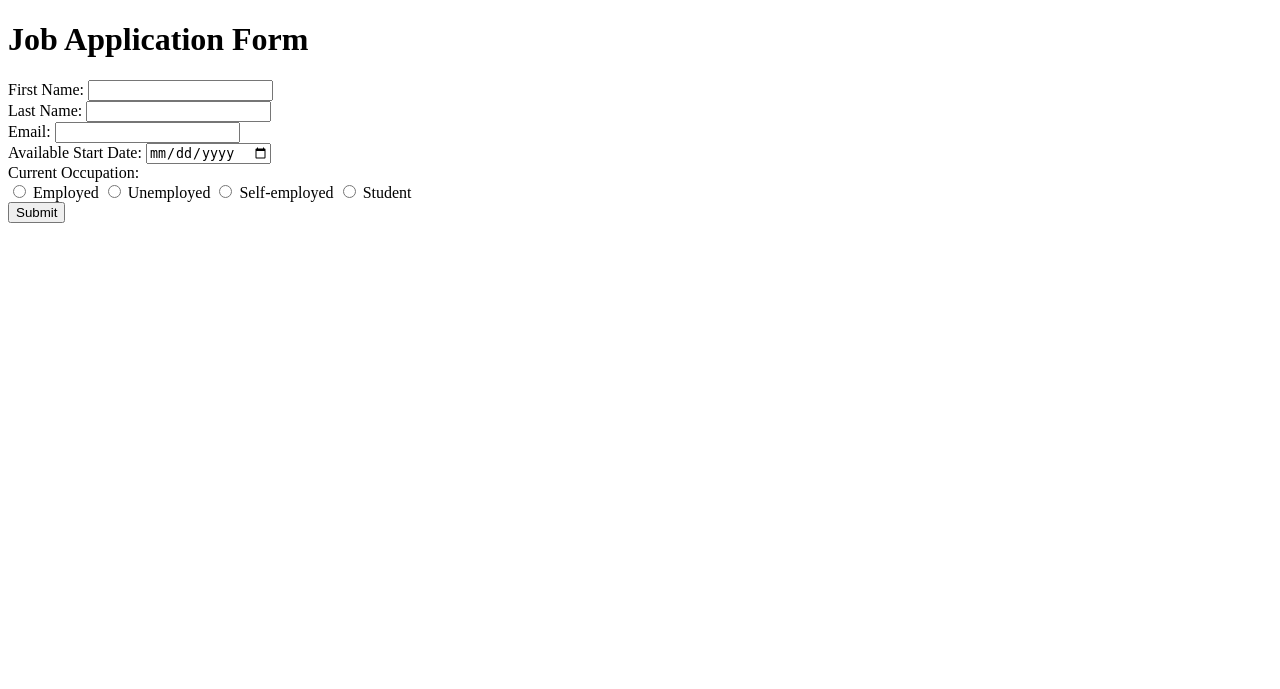
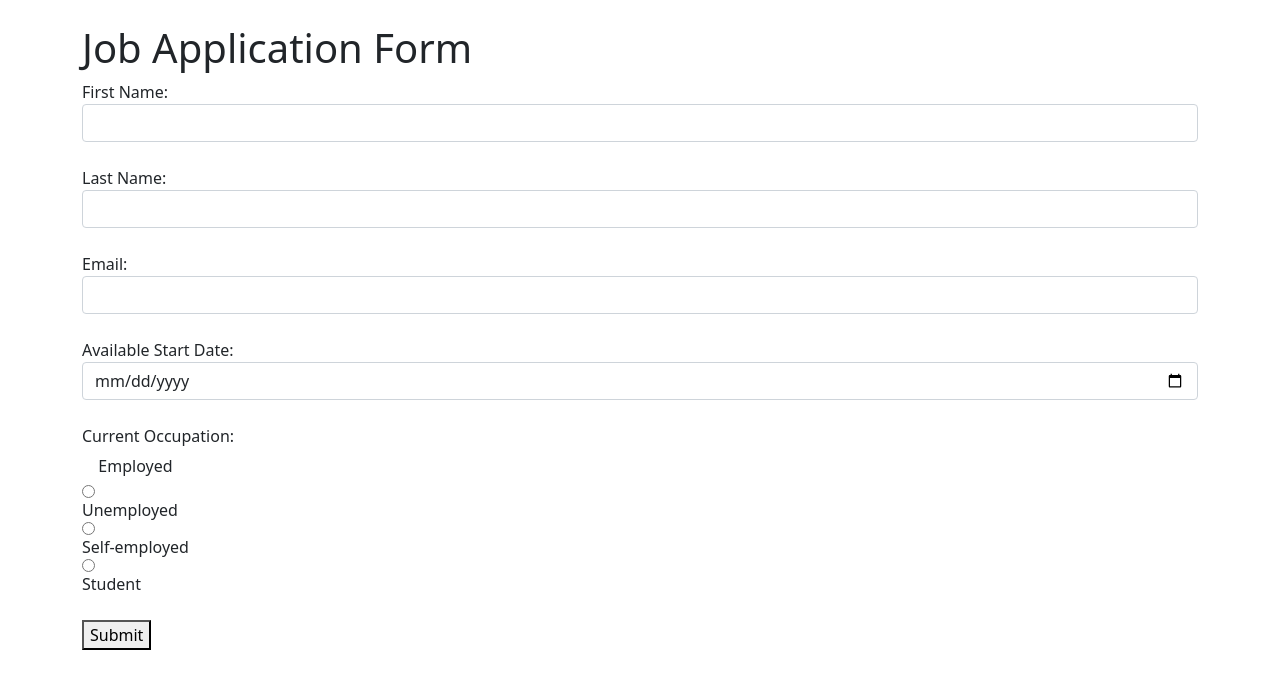
Before and after one commit to Daliana-Solis/Flask_web_form, a Flask app: page / in a window 1280 px wide. Shown: the top 689 px of the page. Run offline with Flask 3, Linux system fonts and the light colour scheme.

Commit message:
Adding style

```diff
--- a/templates/index.html
+++ b/templates/index.html
@@ -3,32 +3,34 @@
     <head>
         <meta chatset = "utf-8">
         <meta name="viewport" content="width=device-width, initial-scale=1,  shrink-to-fit=no">
+        <link rel="stylesheet" href="https://cdn.jsdelivr.net/npm/bootstrap@5.1.3/dist/css/bootstrap.min.css">
     </head>
     <body>
-        <h1>Job Application Form</h1>
+        <div class="container">
+            <h1 class="mt-4 bm-4">Job Application Form</h1>
             <form>
-            <div>
+                <div class="form-group mb-4">
                     <label for="first_name">First Name: </label>
-                <input type="text" id="first_name" name="first_name" required>
+                    <input class='form-control' type="text" id="first_name" name="first_name" required>
                 </div>
-            <div>
+                <div class="form-group mb-4">
                     <label for="last_name">Last Name: </label>
-                <input type="text" id="last_name" name="last_name" required>
+                    <input class='form-control' type="text" id="last_name" name="last_name" required>
                 </div>
-            <div>
+                <div class="form-group mb-4">
                     <label for="email">Email: </label>
-                <input type="email" id="email" name="email" required>
+                    <input class='form-control' type="email" id="email" name="email" required>
                 </div>
-            <div>
+                <div class="form-group mb-4">
                     <label for="date">Available Start Date:  </label>
-                <input type="date" id="date" name="date" required>
+                    <input class='form-control' type="date" id="date" name="date" required>
                 </div>
-            <div>
+                <div class="form-group mb-4">
                     <label>Current Occupation: </label>
                     <br>
-                <div id="occupation">
-                    <input type="radio" id="employed" name="occupation" required>
-                    <label for="employed">Employed  </label>
+                    <div class="btn-group-vertical" id="occupation">
+                        <input class="btn-check form-control" type="radio" id="employed" name="occupation" required>
+                        <label class="btn btn-outline-seconday" for="employed">Employed  </label>
 
                         <input type="radio" id="unemployed" name="occupation" required>
                         <label for="unemployed">Unemployed </label>
@@ -42,6 +44,7 @@
                 </div>
                 <button type="button">Submit</button>
             </form>
+        </div>
 
     </body>
 </html>
```
Lines whose indentation alone changed are shown as unchanged.
